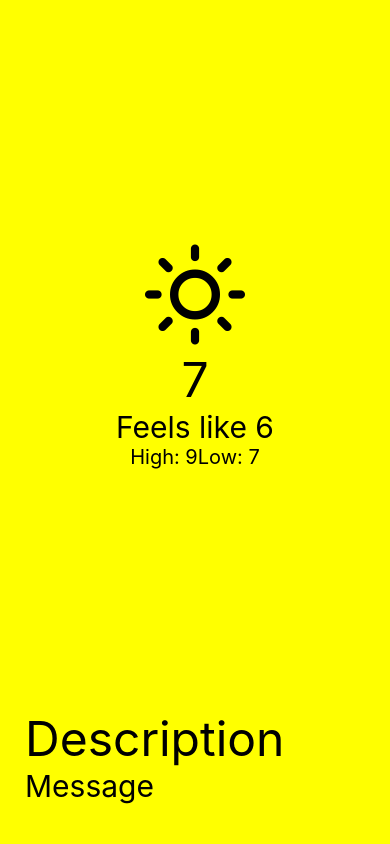
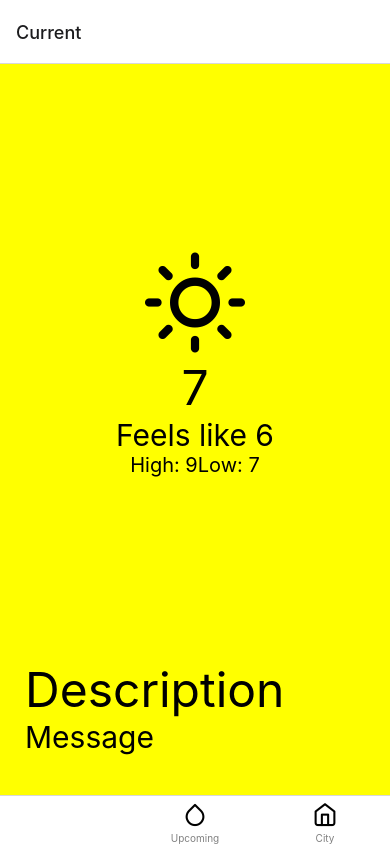
Before and after one commit to tapsaca/weather-app, a React Native app: screen / in a window 390 px wide. Built offline with nearby package versions, Linux system fonts and the light colour scheme.

Commit message:
Add navigation with bottom tabs

```diff
--- a/App.js
+++ b/App.js
@@ -1,22 +1,63 @@
-import { StyleSheet, View } from 'react-native'
+import { Feather } from '@expo/vector-icons'
+import { createBottomTabNavigator } from '@react-navigation/bottom-tabs'
+import { NavigationContainer } from '@react-navigation/native'
 import City from './src/screens/City'
 import CurrentWeather from './src/screens/CurrentWeather'
 import UpcomingWeather from './src/screens/UpcomingWeather'
 
+const Tab = createBottomTabNavigator()
+
 const App = () => {
-  const { container } = styles
-
   return (
-    <View style={container}>
-      <CurrentWeather />
-    </View>
+    <NavigationContainer>
+      <Tab.Navigator
+        screenOptions={{
+          tabBarActiveTintColor: 'white',
+          tabBarInactiveTintColor: 'gray'
+        }}
+      >
+        <Tab.Screen
+          component={CurrentWeather}
+          name={'Current'}
+          options={{
+            tabBarIcon: ({ focused }) => (
+              <Feather
+                color={focused ? 'white' : 'black'}
+                name={'droplet'}
+                size={25}
+              />
+            )
+          }}
+        />
+        <Tab.Screen
+          component={UpcomingWeather}
+          name={'Upcoming'}
+          options={{
+            tabBarIcon: ({ focused }) => (
+              <Feather
+                color={focused ? 'white' : 'black'}
+                name={'droplet'}
+                size={25}
+              />
+            )
+          }}
+        />
+        <Tab.Screen
+          component={City}
+          name={'City'}
+          options={{
+            tabBarIcon: ({ focused }) => (
+              <Feather
+                color={focused ? 'white' : 'black'}
+                name={'home'}
+                size={25}
+              />
+            )
+          }}
+        />
+      </Tab.Navigator>
+    </NavigationContainer>
   )
 }
 
-const styles = StyleSheet.create({
-  container: {
-    flex: 1
-  }
-})
-
 export default App
--- a/package.json
+++ b/package.json
@@ -9,10 +9,14 @@
     "web": "expo start --web"
   },
   "dependencies": {
+    "@react-navigation/bottom-tabs": "^6.5.8",
+    "@react-navigation/native": "^6.1.7",
     "expo": "~48.0.18",
     "expo-status-bar": "~1.4.4",
     "react": "18.2.0",
-    "react-native": "0.71.8"
+    "react-native": "0.71.8",
+    "react-native-safe-area-context": "4.5.0",
+    "react-native-screens": "~3.20.0"
   },
   "devDependencies": {
     "@babel/core": "^7.20.0"
```
Also changed, not shown: 1 other file (tests, documents, lock files or other folders).
